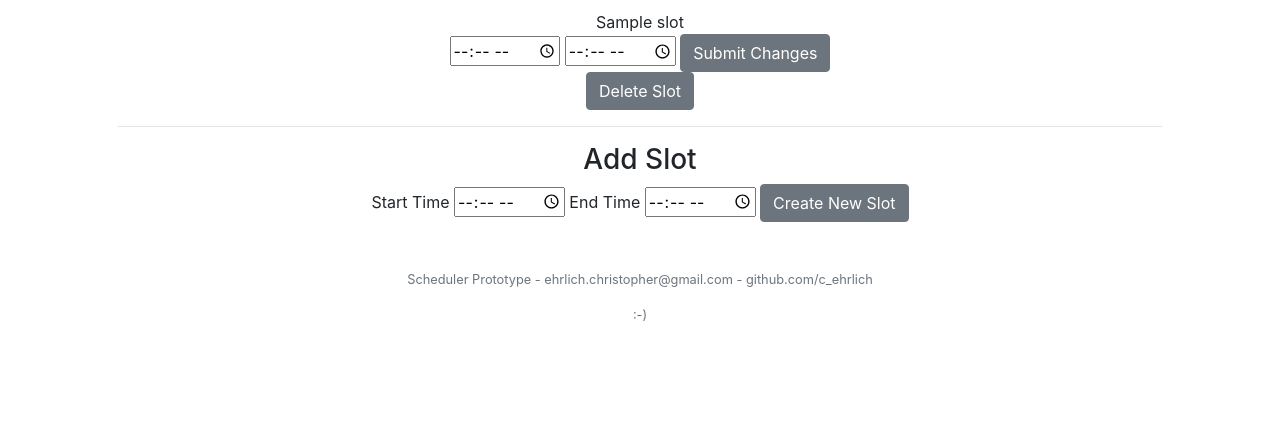
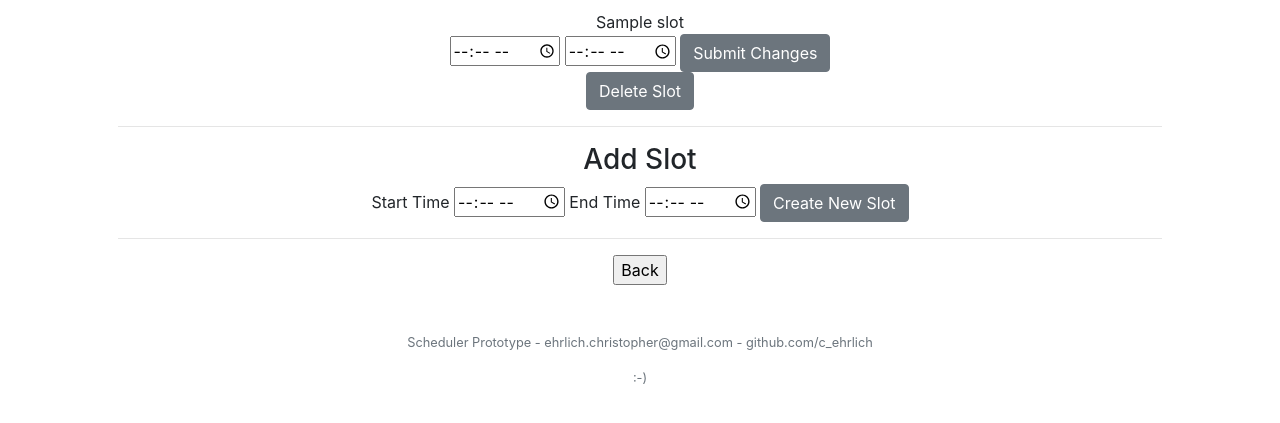
Before and after one commit to c-ehrlich/cs50-scheduler, a Flask app: template templates/edit.html in a window 1280 px wide. Shown: the part 261-684 px from the top of the page. Run offline with Flask 2, Linux system fonts and the light colour scheme; the template is opened without the code that fills it: most values are stand-ins (such as "Sample title", 1, 10 or a date in 2020); parts of the project's set-up code (start-up, migrations or seed data) failed here and were passed over; some libraries are stand-ins or nearby versions.

Commit message:
add back button to edit view

```diff
--- a/templates/edit.html
+++ b/templates/edit.html
@@ -35,4 +35,9 @@
         <input type="time" name="slot_end">
         <button class="btn btn-secondary" type="submit">Create New Slot</button>
     </form>
+
+    <hr>
+    <form action="/view/{{ event.hash }}" method="get">
+        <input type=submit value="Back">
+    </form>
 {% endblock %}
```
